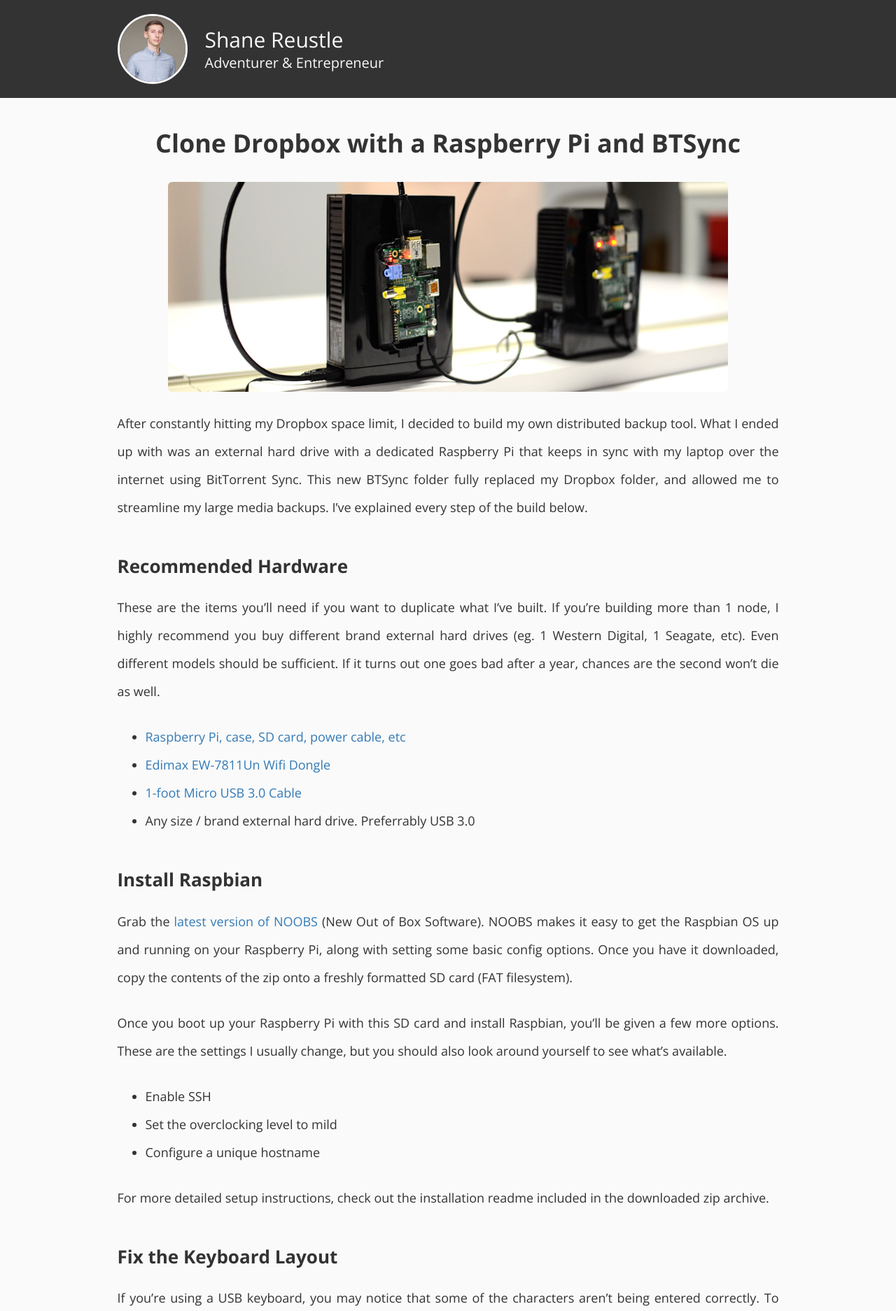
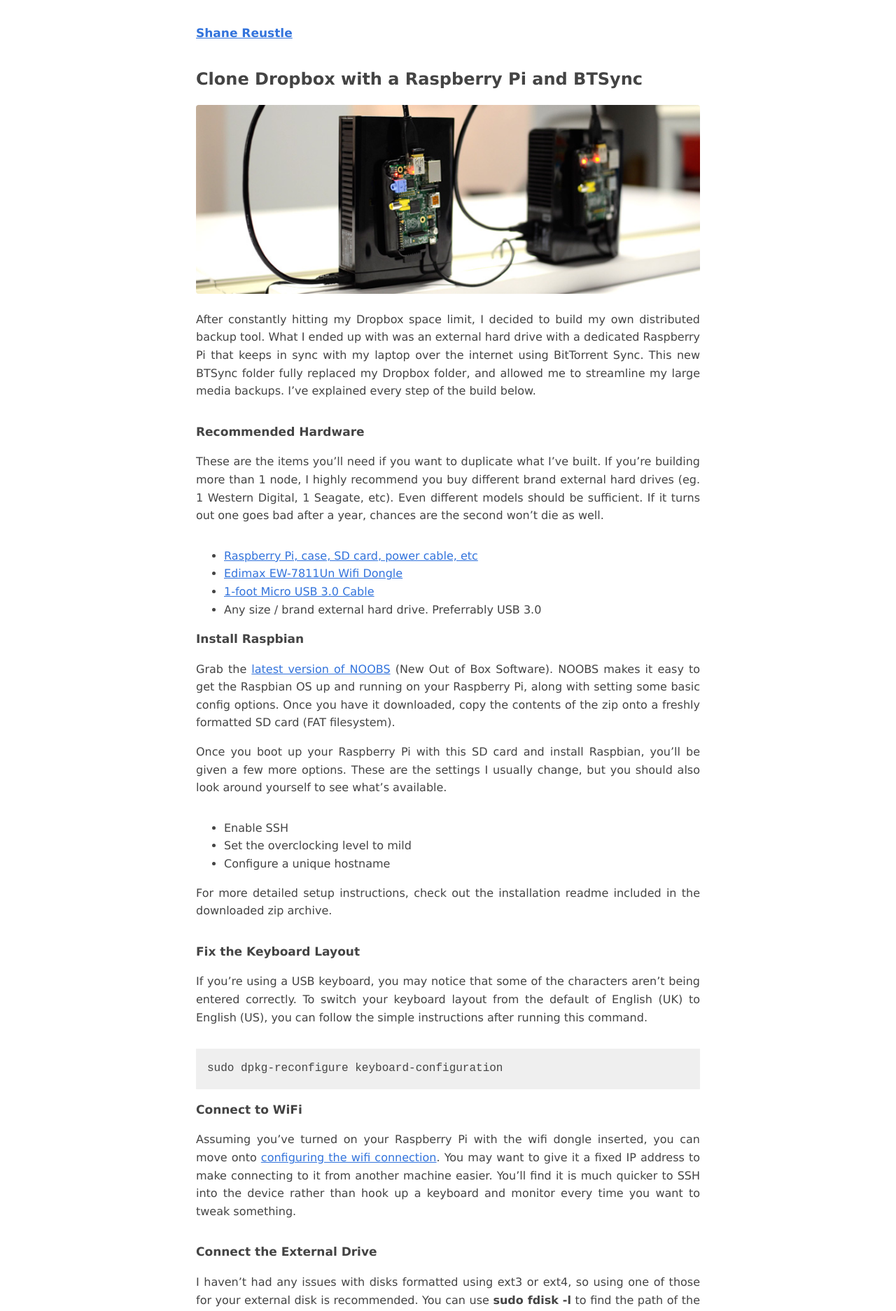
Before and after one commit to reustle/reustle, a Jekyll site: the page built from _posts/2013-10-03-btsync-pi.md, in a window 1280 px wide. Shown: the top 1874 px of the page at 70% size. Built offline with Jekyll 4.4.1, drawn with Linux system fonts in a browser that asks for light colours; some of the changed text lies outside the part shown.

Commit message:
Update 2013-10-03-btsync-pi.md

```diff
--- a/_posts/2013-10-03-btsync-pi.md
+++ b/_posts/2013-10-03-btsync-pi.md
@@ -1,12 +1,10 @@
 ---
 title: Clone Dropbox with a Raspberry Pi and BTSync
 permalink: btsync-pi.html
-layout: post
+layout: basic-post
 ---
 
-<div class='text-center'>
-<img src='/static/resources/rpihdd.jpg' class='img-rounded' alt='Raspberry Pi BTSync Setup' />
-</div>
+<img src='/static/resources/rpihdd.jpg' alt='Raspberry Pi BTSync Setup' />
 
 After constantly hitting my Dropbox space limit, I decided to build my own distributed backup tool. What I ended up with was an external hard drive with a dedicated Raspberry Pi that keeps in sync with my laptop over the internet using BitTorrent Sync. This new BTSync folder fully replaced my Dropbox folder, and allowed me to streamline my large media backups. I've explained every step of the build below.
 
@@ -37,9 +35,10 @@ For more detailed setup instructions, check out the installation readme included
 
 If you're using a USB keyboard, you may notice that some of the characters aren't being entered correctly. To switch your keyboard layout from the default of English (UK) to English (US), you can follow the simple instructions after running this command.
 
-{% highlight bash %}
+
+<pre>
 sudo dpkg-reconfigure keyboard-configuration
-{% endhighlight %}
+</pre>
 
 
 ## Connect to WiFi
@@ -51,16 +50,20 @@ Assuming you've turned on your Raspberry Pi with the wifi dongle inserted, you c
 
 I haven't had any issues with disks formatted using ext3 or ext4, so using one of those for your external disk is recommended. You can use <strong>sudo fdisk -l</strong> to find the path of the disk (probably <strong>/dev/sda1</strong>), which you'll need for mounting. Here's how to mount it. Don't forget to change <strong>ext4</strong> below to whatever you used.
 
-{% highlight bash %}
+
+<pre>
 sudo mkdir /media/external_disk
 sudo mount -t ext4 /dev/sda1 /media/external_disk
-{% endhighlight %}
+</pre>
+
 
 Once you verify that works and you can access your files on the disk (if any), you should be able to add the disk to <strong>/etc/fstab</strong> by adding a new line like this
 
-{% highlight bash %}
+
+<pre>
 /dev/sda1   /media/external_disk   ext4   defaults   0   0
-{% endhighlight %}
+</pre>
+
 
 Now when you boot your Raspberry Pi, the external drive should automatically mount.
 
```
